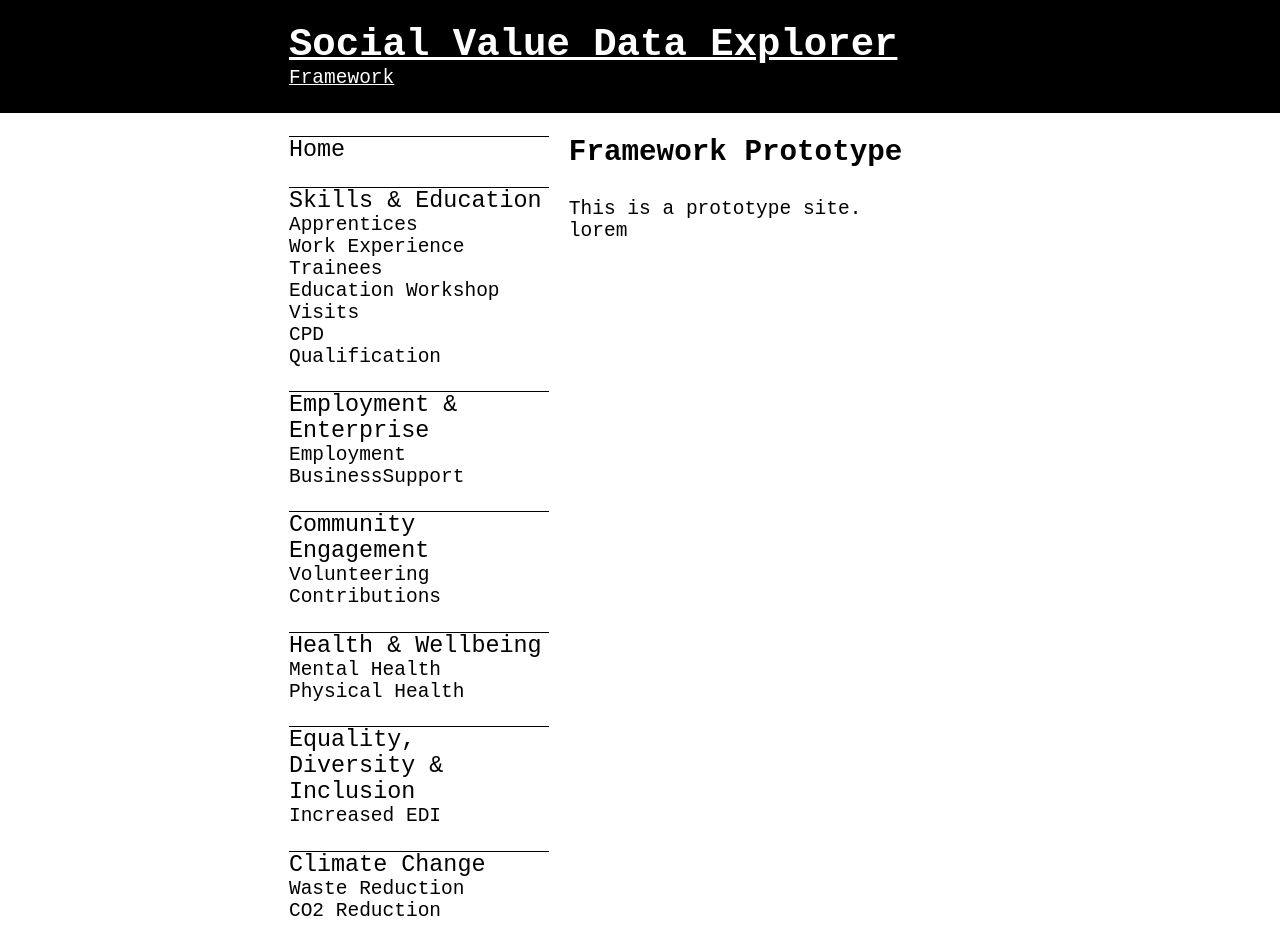
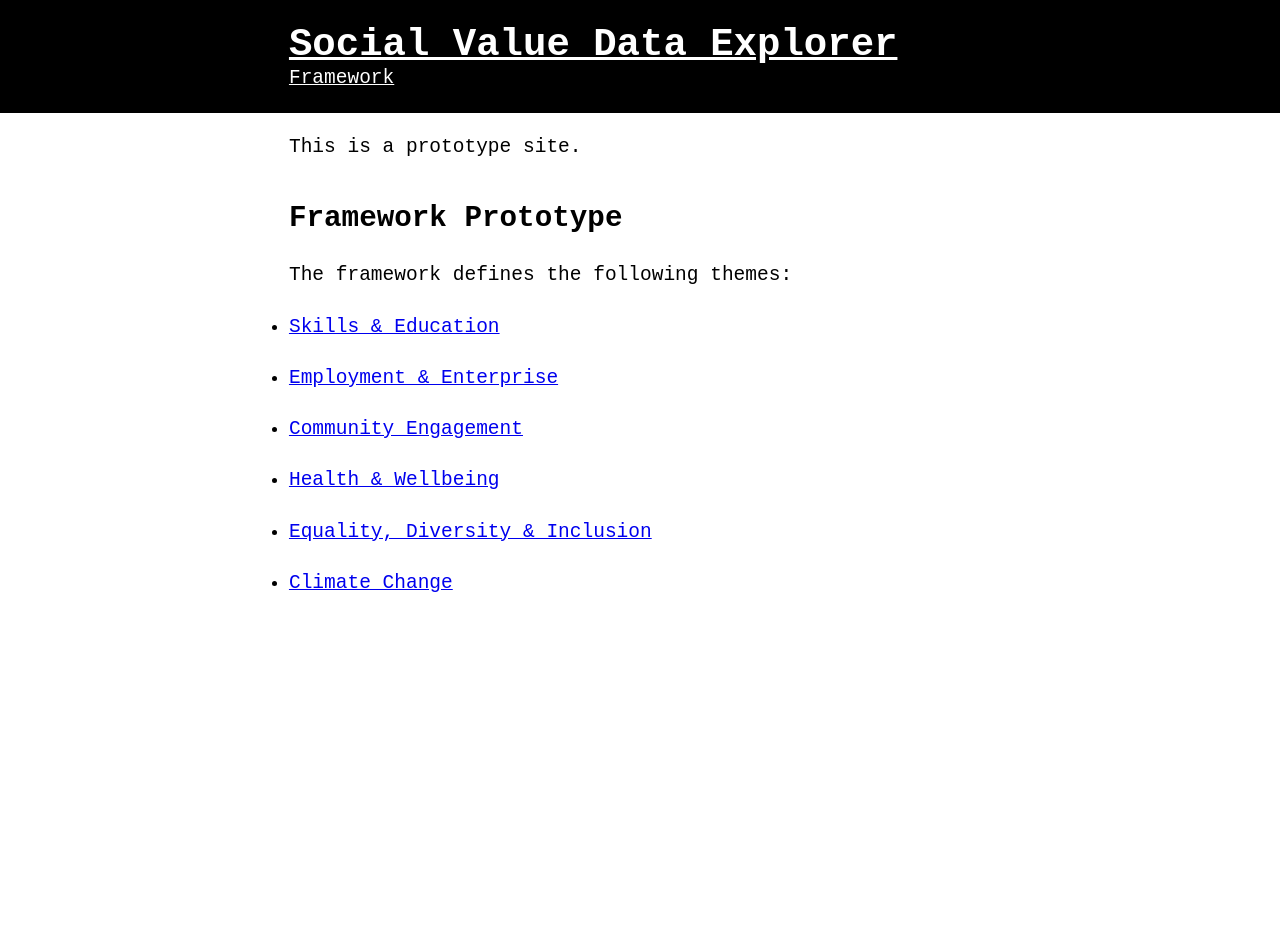
Before and after one commit to dringtech/social-value-data-explorer, a SvelteKit app: page /framework in a window 1280 px wide. After the commit the page ends 800 px from the top, so only its background shows below. Built offline with nearby package versions, Linux system fonts and the light colour scheme.

Commit message:
Tidy up templates

```diff
--- a/src/routes/+layout.js
+++ b/src/routes/+layout.js
@@ -1,13 +1,2 @@
 export const trailingSlash = 'always';
 export const prerender = true;
-export const ssr = false;
-
-import '$lib/style.css';
-import framework from '$lib/framework.json';
-
-/** @type {import('./$types').PageLoad} */
-export function load() {
-	return {
-		framework
-	};
-}
--- a/src/routes/+layout.svelte
+++ b/src/routes/+layout.svelte
@@ -1,5 +1,6 @@
 <script>
   import { base } from '$app/paths';
+  import '$lib/style.css';
 </script>
 
 <div class='page-header'><header>
--- a/src/routes/framework/(outcome)/+layout.svelte
+++ b/src/routes/framework/(outcome)/+layout.svelte
@@ -2,7 +2,9 @@
   export let data;
 </script>
 
-<a href="./">Back</a>
 
 <h2>{ data.theme.title } - { data.outcome.title }</h2>
+
+<a href="..">Back</a>
+
 <slot></slot>
--- a/src/routes/framework/(theme)/+layout.svelte
+++ b/src/routes/framework/(theme)/+layout.svelte
@@ -3,9 +3,10 @@
   export let data;
 </script>
 
-<a href="./">Back</a>
 
 <h2>{ data.theme.title }</h2>
+
+<a href="..">Back</a>
 
 <p>
   This theme defines the following outcomes:
@@ -13,7 +14,7 @@
 
 <ul>
 {#each data.theme.outcomes as outcome (outcome.id)}
-  <li><a href={ './' + data.theme.id + '/' + outcome.id }>{ outcome.title }</a></li>
+  <li><a href={ './' + outcome.id }>{ outcome.title }</a></li>
 {/each}
 </ul>
 
--- a/src/routes/framework/+layout.svelte
+++ b/src/routes/framework/+layout.svelte
@@ -1,31 +1,4 @@
-<script>
-	import FrameworkNavigation from '$lib/components/FrameworkNavigation.svelte';
-	export let data;
-</script>
-
-<div class="with-sidebar">
-	<nav>
-		<FrameworkNavigation tree={data.framework} />
-	</nav>
-	<article>
-		<slot />
-    <p>This is a prototype site.</p>
-    lorem
-	</article>
-</div>
-
-<style>
-	.with-sidebar {
-		display: flex;
-		flex-wrap: wrap;
-		gap: 1em;
-	}
-	.with-sidebar > nav {
-		flex-basis: 20rem;
-		flex-grow: 1;
-	}
-	.with-sidebar > article {
-		flex-basis: 0;
-		flex-grow: 999;
-	}
-</style>
+<article>
+  <p>This is a prototype site.</p>
+  <slot></slot>
+</article>
--- a/src/routes/framework/+page.svelte
+++ b/src/routes/framework/+page.svelte
@@ -1 +1,15 @@
+<script>
+  export let data;
+</script>
+
 <h2>Framework Prototype</h2>
+
+<p>
+  The framework defines the following themes:
+</p>
+
+<ul>
+{#each data.framework.themes as theme (theme.id)}
+  <li><a href={ './' + theme.id }>{theme.title}</a></li>
+{/each}
+</ul>
```
Also changed, not shown: src/routes/+page.svelte (added, +9 -0 lines), src/routes/framework/+layout.js (renamed from src/routes/+page.js).
